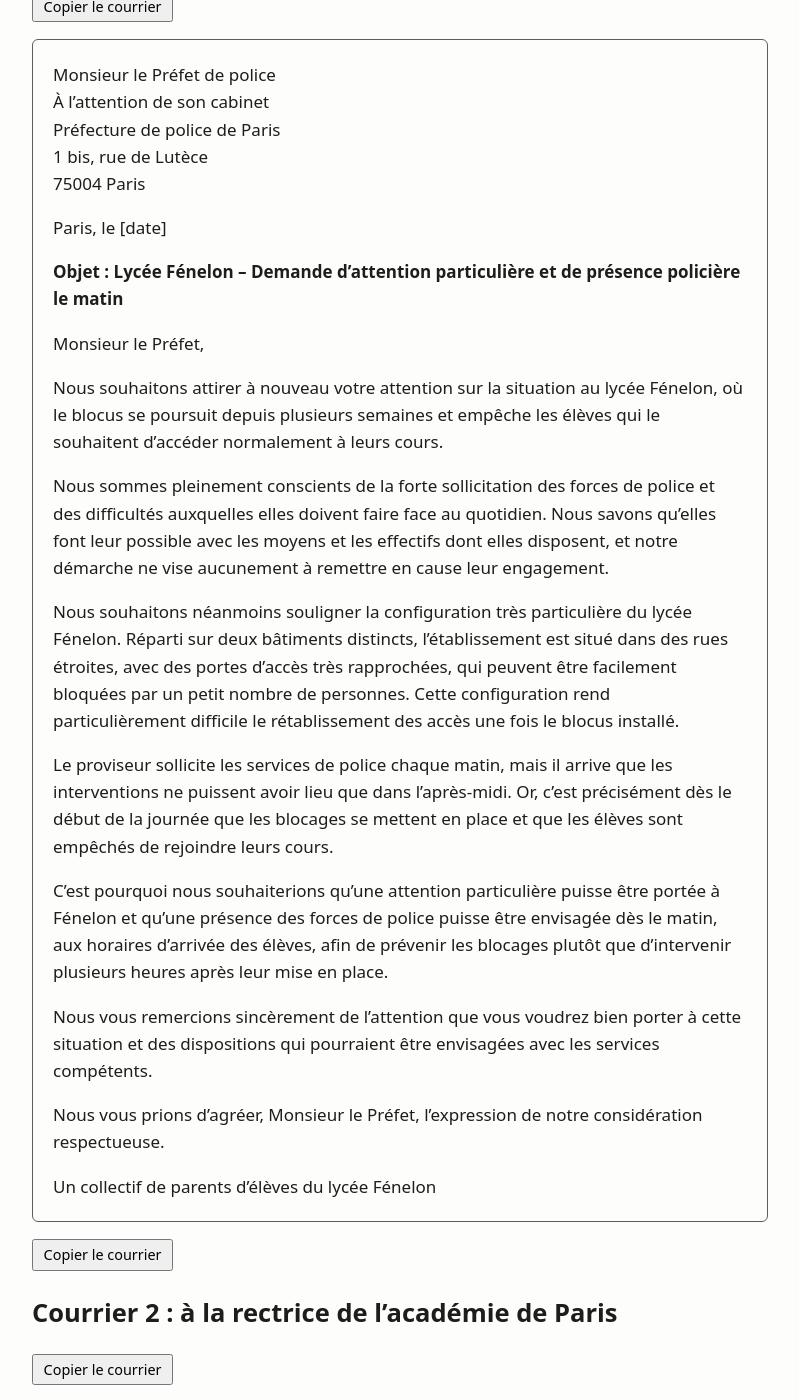
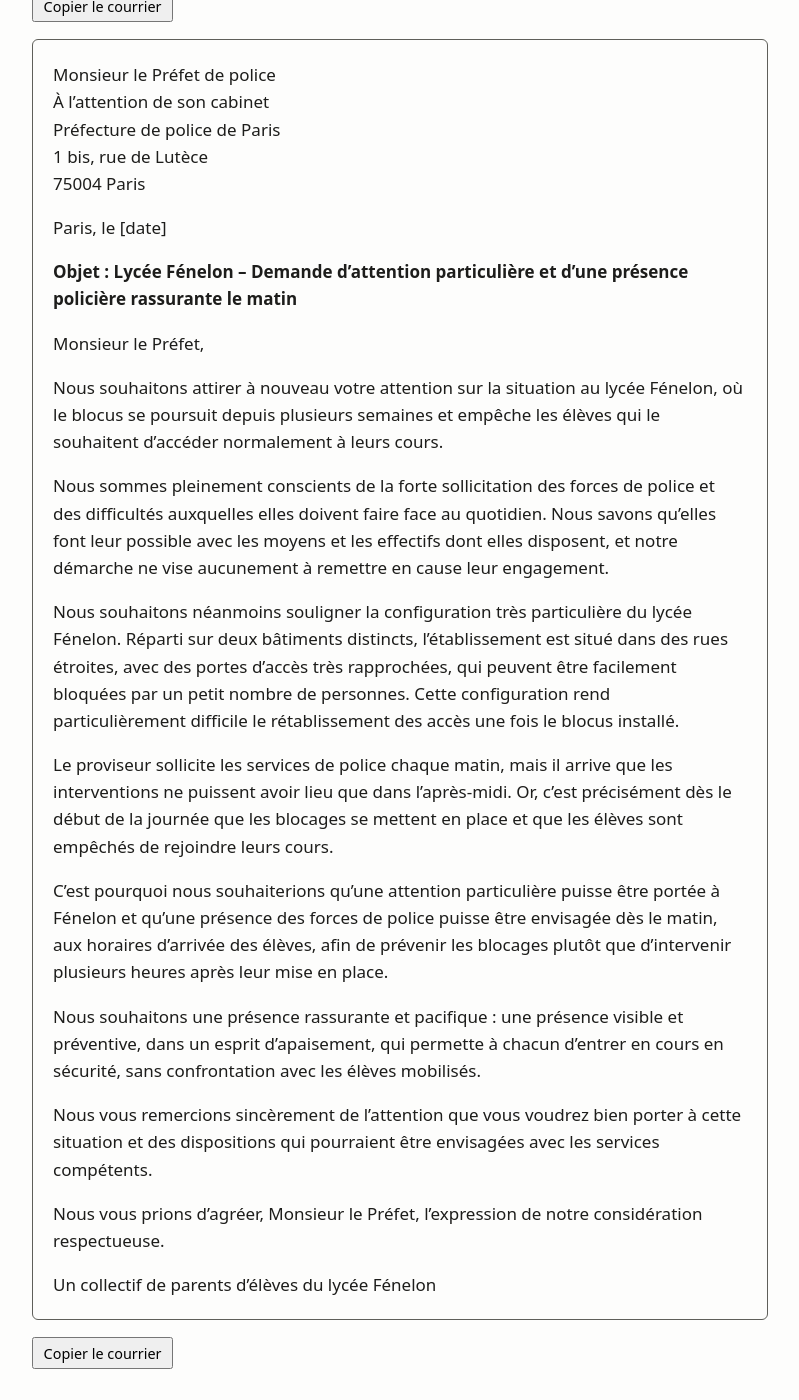
Before and after one commit to 4nf8hvwvry-collab/freefenelon, a Jekyll site: the page built from site/modeles-courriers.md, in a window 1280 px wide and 1400 px high, scrolled down 602 px. Shown: the whole window, without its empty margins (240-1039 px from the left). Built offline with Jekyll 4.4.1, drawn with Linux system fonts in a browser that asks for light colours; some of the changed text lies outside the part shown.

Commit message:
Modèles de courriers : présence policière rassurante et pacifique
Co-Authored-By: Claude Opus 5.5 <noreply@anthropic.com>

```diff
--- a/site/modeles-courriers.md
+++ b/site/modeles-courriers.md
@@ -29,7 +29,7 @@ Préfecture de police de Paris
 
 Paris, le [date]
 
-**Objet : Lycée Fénelon – Demande d’attention particulière et de présence policière le matin**
+**Objet : Lycée Fénelon – Demande d’attention particulière et d’une présence policière rassurante le matin**
 
 Monsieur le Préfet,
 
@@ -42,6 +42,8 @@ Nous souhaitons néanmoins souligner la configuration très particulière du lyc
 Le proviseur sollicite les services de police chaque matin, mais il arrive que les interventions ne puissent avoir lieu que dans l’après-midi. Or, c’est précisément dès le début de la journée que les blocages se mettent en place et que les élèves sont empêchés de rejoindre leurs cours.
 
 C’est pourquoi nous souhaiterions qu’une attention particulière puisse être portée à Fénelon et qu’une présence des forces de police puisse être envisagée dès le matin, aux horaires d’arrivée des élèves, afin de prévenir les blocages plutôt que d’intervenir plusieurs heures après leur mise en place.
+
+Nous souhaitons une présence rassurante et pacifique : une présence visible et préventive, dans un esprit d’apaisement, qui permette à chacun d’entrer en cours en sécurité, sans confrontation avec les élèves mobilisés.
 
 Nous vous remercions sincèrement de l’attention que vous voudrez bien porter à cette situation et des dispositions qui pourraient être envisagées avec les services compétents.
 
@@ -84,7 +86,7 @@ Cette situation pénalise particulièrement les élèves boursiers et ceux qui r
 Sans remettre en cause le droit de manifester, nous demandons au rectorat :
 
 – de faire rétablir sans délai l’accès aux deux bâtiments pour les élèves et les personnels ;
-– de mettre en place un dispositif empêchant le blocage des entrées et garantissant la libre circulation ;
+– de mettre en place un dispositif empêchant le blocage des entrées et garantissant la libre circulation, reposant sur une présence rassurante et pacifique, dans un esprit d’apaisement et sans confrontation avec les élèves ;
 – de garantir en permanence l’accès aux issues de secours ;
 – d’informer les familles des mesures décidées et du calendrier de reprise effective des cours ;
 – de voir s’il serait possible de proposer un accompagnement adapté face au mal-être des élèves affectés par cette situation.
```
Also changed, not shown: site/index.md (+1 -1 lines).
